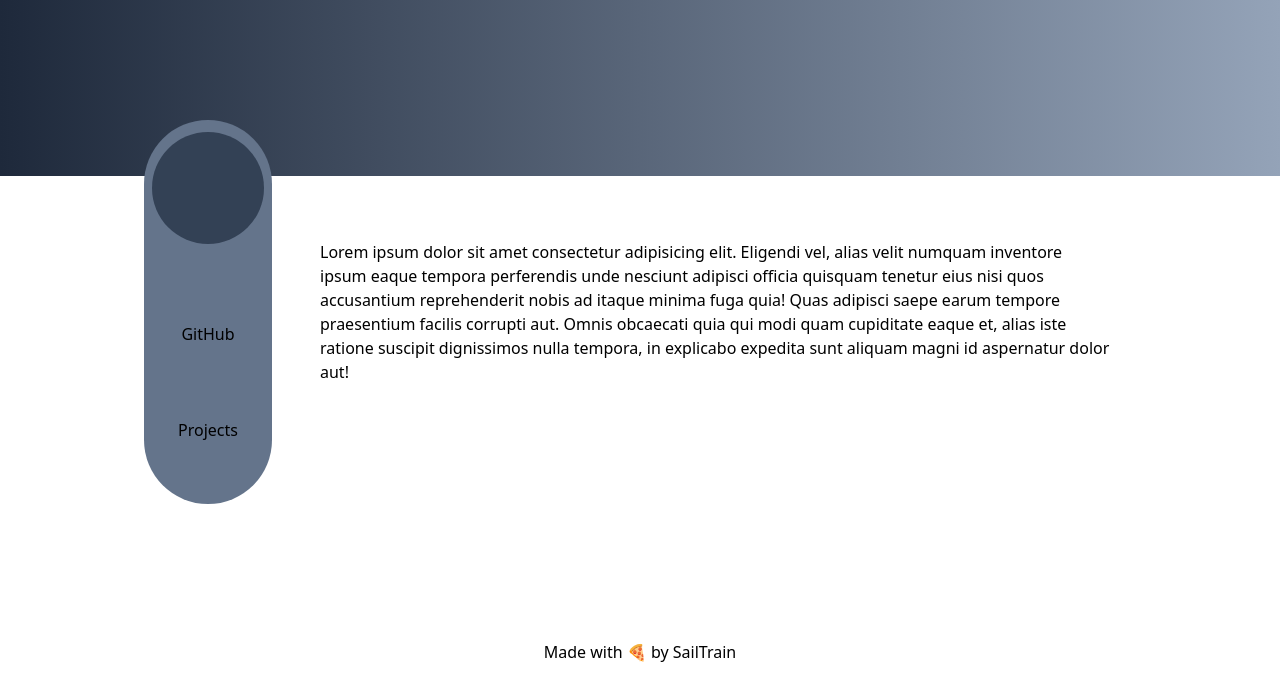
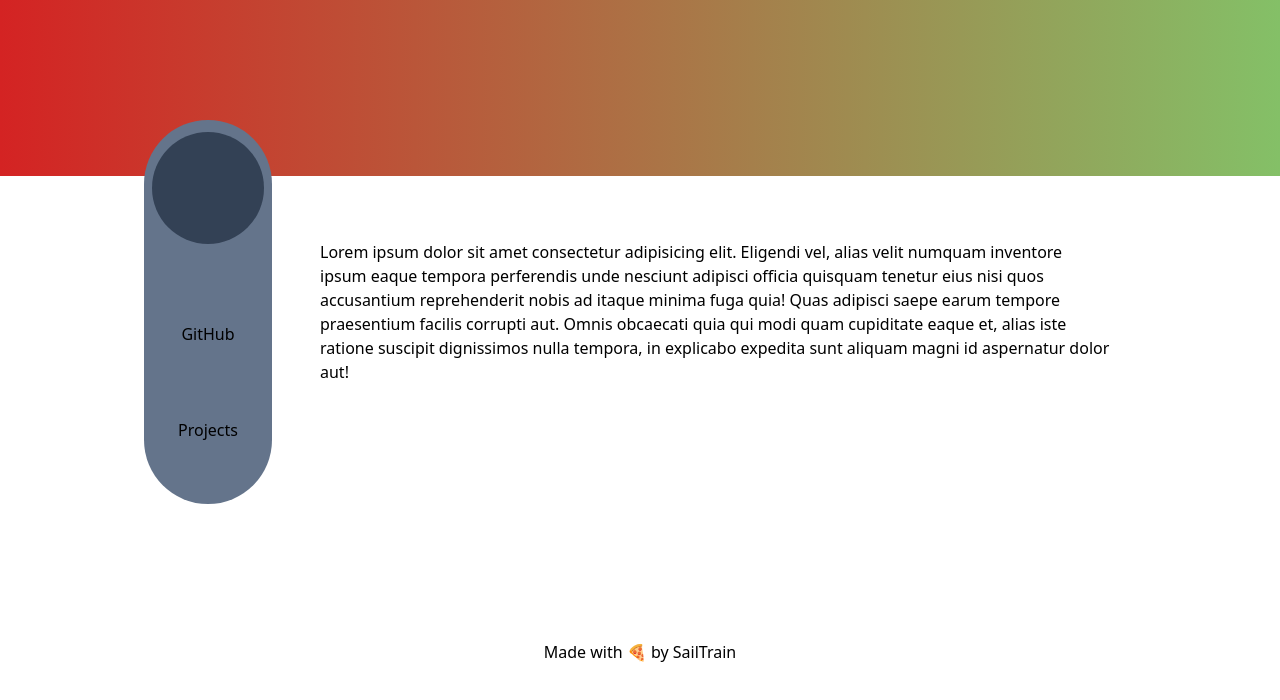
Before and after one commit to ludovico-chiavelli/sailtrain, a Next.js app: page / in a window 1280 px wide. Shown: the top 700 px of the page. Built offline with nearby package versions, Linux system fonts and the light colour scheme; some icons are missing.

Commit message:
set brand colors

```diff
--- a/components/header.tsx
+++ b/components/header.tsx
@@ -3,7 +3,7 @@ import React from 'react'
 const Header = ({ children }: { children: React.ReactNode | null }) => {
   return (
     <header className='flex-initial relative'>
-      <div className='bg-gradient-to-r from-slate-800 to-slate-400 h-44 w-full'></div>
+      <div className='bg-gradient-to-r from-bRed to-bGreen h-44 w-full'></div>
       { children }
     </header>
   )
--- a/components/logo-nav.tsx
+++ b/components/logo-nav.tsx
@@ -10,7 +10,7 @@ const LogoNav = ({ Icons }: { Icons: { MarkGithubIcon: Icon, ArchiveIcon: Icon}}
     return (
       <div className='absolute -bottom-8 inset-x-0'>
         <div className='flex justify-center'>
-          <div className='rounded-full h-16 w-72 bg-slate-500 relative'>
+          <div className='rounded-full h-16 w-72 bg-bBeige relative'>
             <div className='absolute top-2 left-8'>
               <div className='flex flex-col items-center h-10'>
                 <Icons.MarkGithubIcon size={22}/>
```
